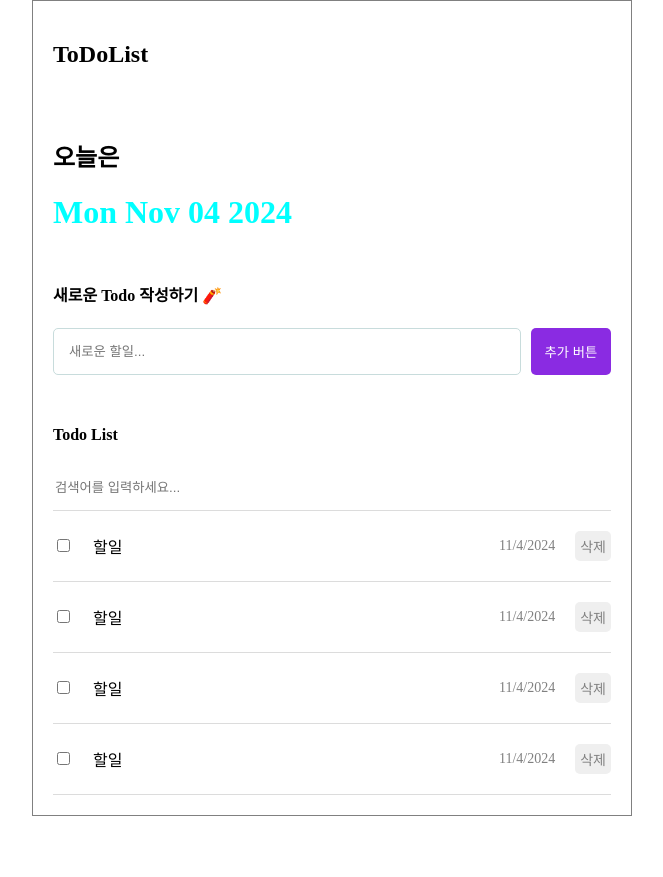
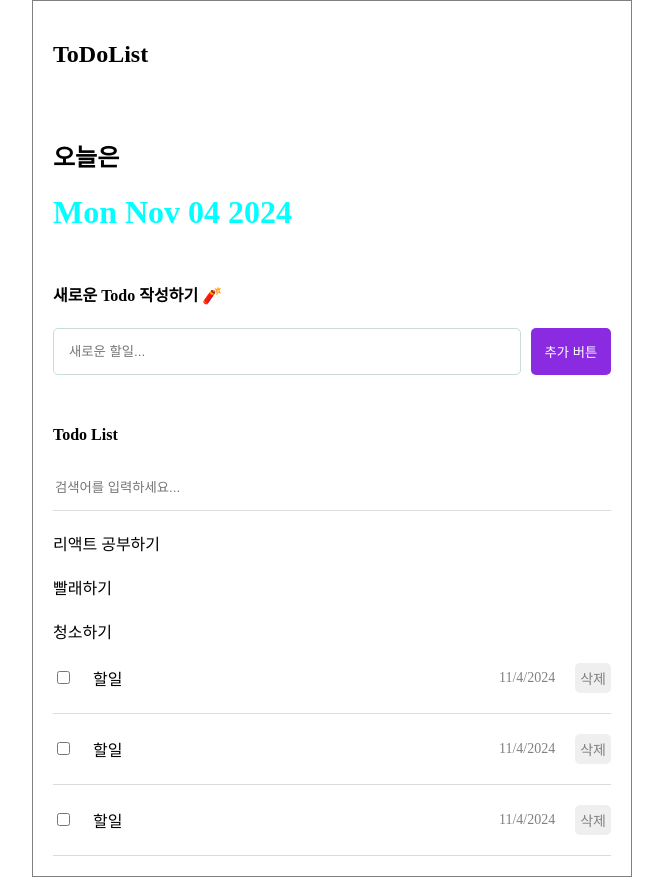
Before and after one commit to djadudwns12/react-todolistex, a React (Create React App) app: page / in a window 1280 px wide. Shown: the whole page, without its empty margins (308-971 px from the left). Before the commit the page ends 816 px from the top, so only its background shows below. Built offline with nearby package versions, Linux system fonts and the light colour scheme.

Commit message:
feat : map함수를 이용해서 todo의 배열요소를 출력

```diff
--- a/src/component/TodoList.js
+++ b/src/component/TodoList.js
@@ -1,6 +1,7 @@
 import TodoItem from './TodoItem';
 import './TodoList.css';
-const TodoList = () => {
+const TodoList = ({ todo }) => {
+  // 구조분해할당
   return (
     <div className="TodoList">
       <h4>Todo List</h4>
@@ -10,7 +11,10 @@ const TodoList = () => {
         type="text"
       />
       <div className="list_wrapper">
-        <TodoItem />
+        {todo.map((item) => {
+          return <div>{item.content}</div>;
+        })}
+
         <TodoItem />
         <TodoItem />
         <TodoItem />
```
